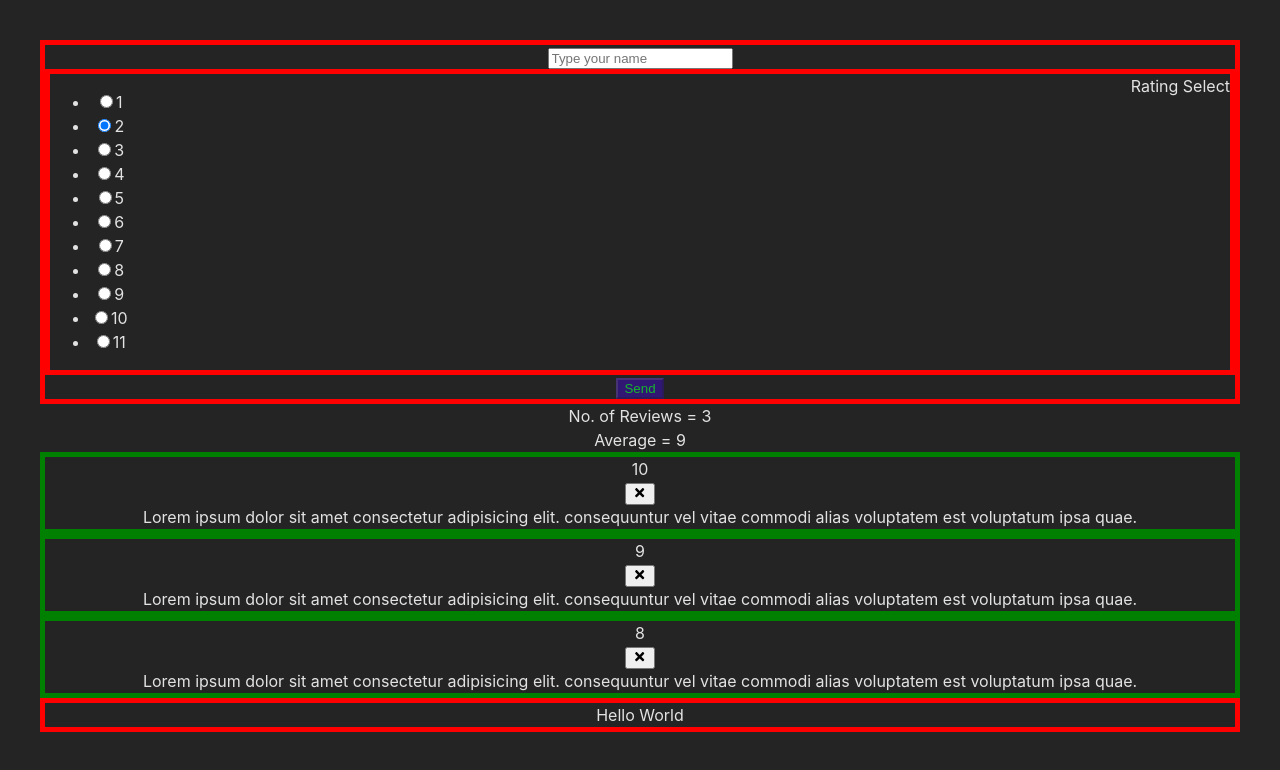
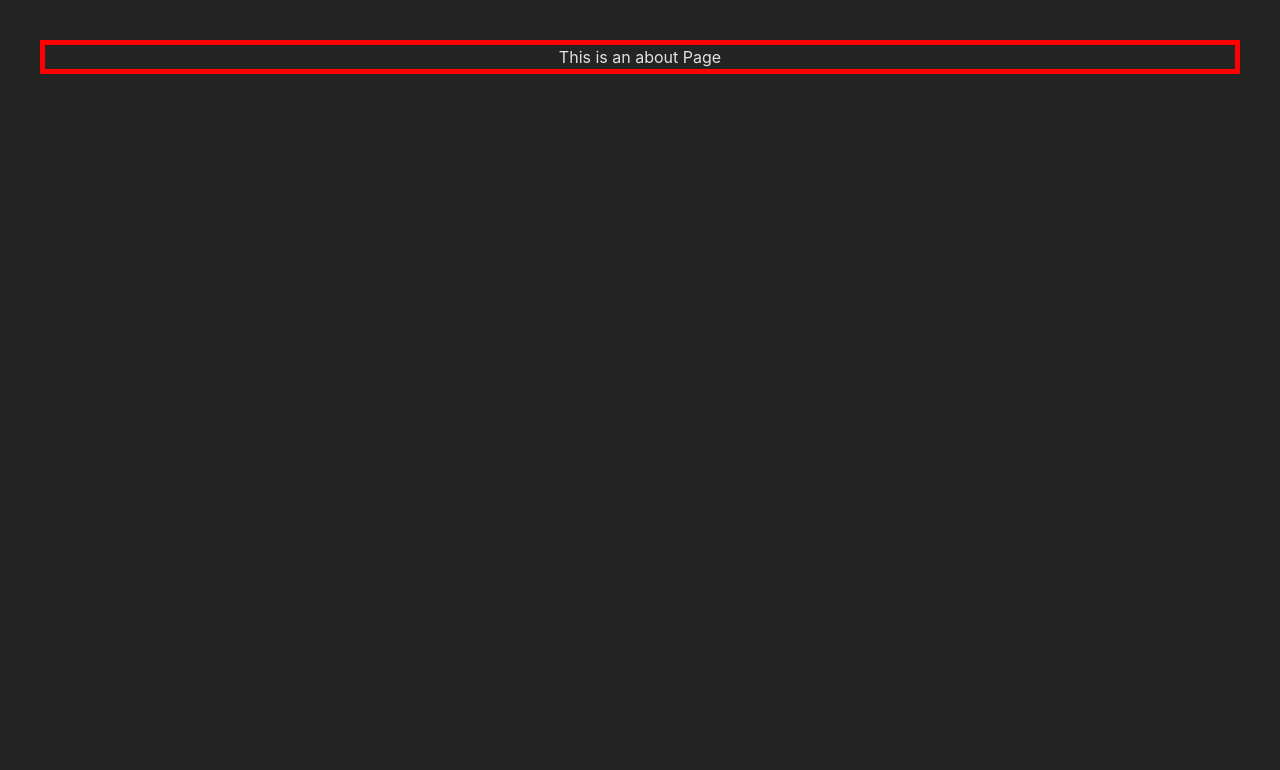
Before and after one commit to codebuster009/Feedback-UI, a React (Vite) app: page /about in a window 1280 px wide. Shown: the top 770 px of the page. Built offline with nearby package versions, Linux system fonts and the light colour scheme.

Commit message:
routing added

```diff
--- a/package.json
+++ b/package.json
@@ -15,6 +15,7 @@
     "react": "^18.2.0",
     "react-dom": "^18.2.0",
     "react-icons": "^5.0.1",
+    "react-router-dom": "^6.21.3",
     "react-uuid": "^2.0.0"
   },
   "devDependencies": {
--- a/src/App.jsx
+++ b/src/App.jsx
@@ -1,55 +1,68 @@
 import "./App.css";
-import { motion, AnimatePresence } from 'framer-motion';
-import uuid from 'react-uuid';
+import { motion, AnimatePresence } from "framer-motion";
+import uuid from "react-uuid";
 import FeedbackList from "./components/FeedbackList.jsx";
 import { useState } from "react";
 import FeedbackData from "./utils/FeedbackData.js";
 import Card from "./components/shared/Card.jsx";
 import FeedbackStats from "./components/feedbackStats.jsx";
 import FeedbackForm from "./components/FeedbackForm.jsx";
-import { useId } from 'react';
-
+import { useNavigate } from "react-router-dom";
+import { BrowserRouter as Router, Routes, Route } from "react-router-dom";
+import About from "./pages/About.jsx";
+import Home from "./pages/Home.jsx";
 
 function App() {
   const [feedback, setFeedback] = useState(FeedbackData);
   const [newFeedback, setnewFeedback] = useState(null);
+
   const deleteFeedback = (id) => {
-    if(window.confirm("Are you sure want to delete")) {
+    if (window.confirm("Are you sure want to delete")) {
       console.log("Deleting feedback with ID:", id);
       setFeedback(feedback.filter((item) => item.id !== id));
     }
   };
+
   const addFeedback = (newfeedback) => {
-    newfeedback.id = uuid()
-    setFeedback([newfeedback ,...feedback])
-  }
+    newfeedback.id = uuid();
+    setFeedback([newfeedback, ...feedback]);
+  };
   return (
+    <Router>
+      <Routes>
+        <Route
+          path="/feedback"
+          element={
             <>
-      <FeedbackForm addFeedback = {addFeedback}/>
-      <FeedbackStats feedback = {feedback}/>
+              <FeedbackForm addFeedback={addFeedback} />
+              <FeedbackStats feedback={feedback} />
               <div className="container">
                 <AnimatePresence>
-        {feedback.map((feedback) => {
-          return (
+                  {feedback.map((feedbackItem) => (
                     <motion.div
-           key = {feedback.id}
-           initial = {{opacity: 0}}
-           animate = {{opacity: 1}}
-           exit = {{opacity: 0}}
+                      key={feedbackItem.id}
+                      initial={{ opacity: 0 }}
+                      animate={{ opacity: 1 }}
+                      exit={{ opacity: 0 }}
                     >
                       <FeedbackList
-              key={feedback.id}
-              feedback={feedback}
+                        key={feedbackItem.id}
+                        feedback={feedbackItem}
                         deleteFeedback={(id) => deleteFeedback(id)}
-              newFeedback = {newFeedback}
+                        newFeedback={newFeedback}
                       />
                     </motion.div>
-          );
-        })}
+                  ))}
                 </AnimatePresence>
                 <Card reverse={false}>Hello World</Card>
               </div>
             </>
+          }
+        />
+        <Route path="/about" element={<About />} />
+        <Route path="/" element={<Home />} />
+      </Routes>
+    </Router>
   );
 }
 
--- a/src/components/FeedbackList.jsx
+++ b/src/components/FeedbackList.jsx
@@ -1,6 +1,5 @@
 import React, { useState } from 'react'
 import Card from "../components/shared/Card"
-import { motion, AnimatePresence } from 'framer-motion';
 import {FaTimes} from 'react-icons/fa'
 
 const FeedbackList = ({feedback , deleteFeedback , newFeedback}) => {
@@ -13,7 +12,7 @@ const FeedbackList = ({feedback , deleteFeedback , newFeedback}) => {
     <div>
       <Card reverse = {true}>
         <div className="num-display">{feedback.rating}</div>
-        <button onClick={() => deleteFeedback(feedback.id)}><FaTimes/></button>
+        <button onClick={()=> deleteFeedback(feedback.id)}><FaTimes/></button>
         <div className="text-display">{feedback.text}</div>
       </Card>
     </div>
--- /dev/null
+++ b/src/pages/About.jsx
@@ -0,0 +1,12 @@
+import React from 'react'
+import Card from '../components/shared/Card'
+
+const About = () => {
+  return (
+    <Card>
+      This is an about Page
+    </Card>
+  )
+}
+
+export default About;
--- /dev/null
+++ b/src/pages/Home.jsx
@@ -0,0 +1,13 @@
+import React from 'react';
+import { Link } from 'react-router-dom';
+
+const Home = () => {
+  return (
+    <>
+      <h1><Link to="/feedback">Home</Link></h1>
+      <h1><Link to="/about">About</Link></h1>
+    </>
+  );
+};
+
+export default Home;
```
Also changed, not shown: 1 other file (tests, documents, lock files or other folders). Lines whose indentation alone changed are shown as unchanged.
